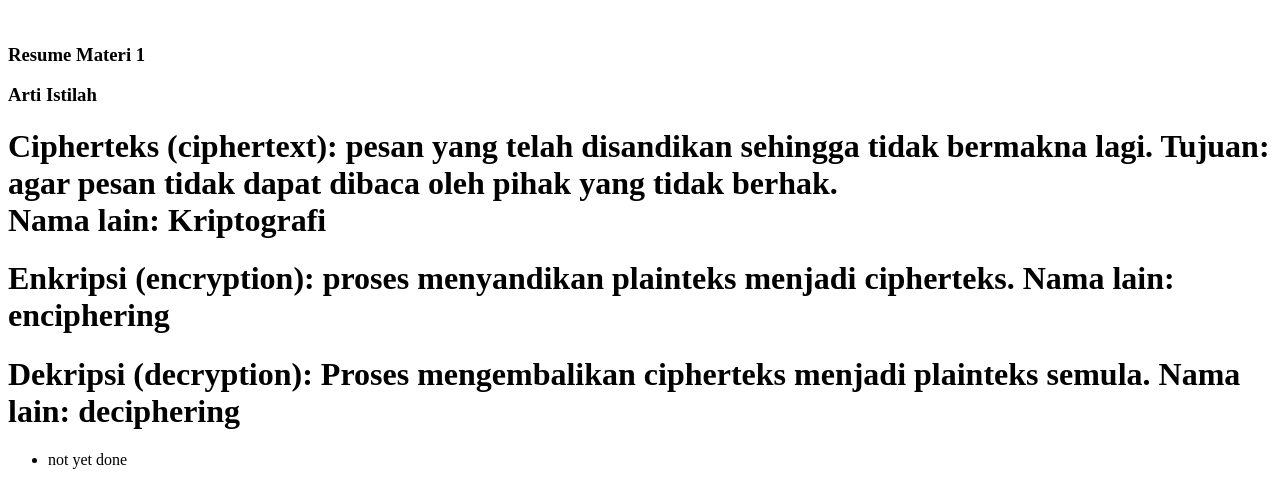
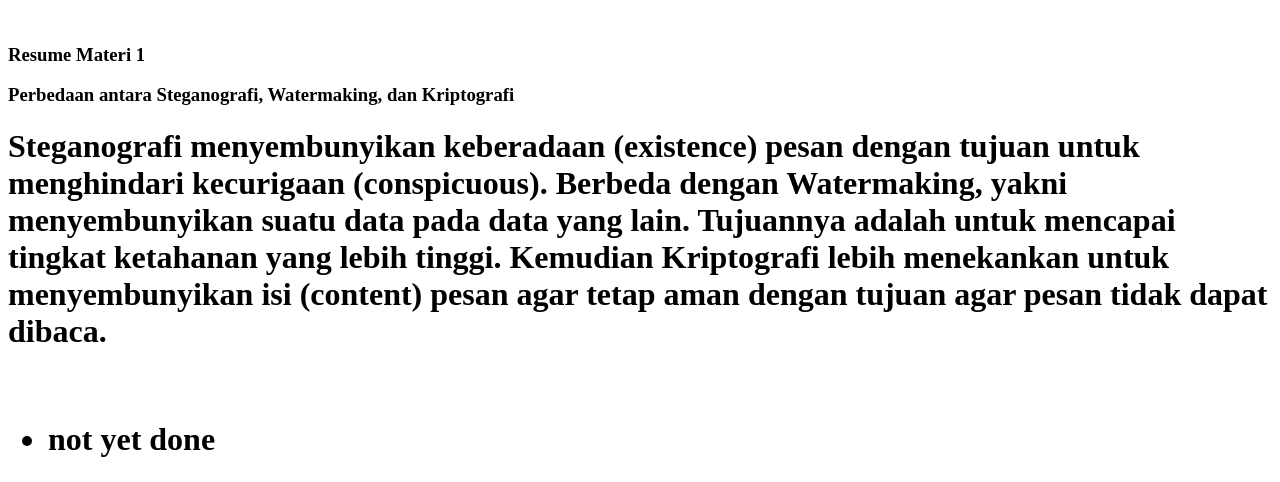
Before and after one commit to kelas177B/beruangmalam, a plain HTML site: page index.html in a window 1280 px wide. Shown: the part 73-555 px from the top of the page. Drawn offline with Linux system fonts and the light colour scheme.

Commit message:
Update index.html

```diff
--- a/index.html
+++ b/index.html
@@ -10,10 +10,14 @@
     <h1 id="header">Header</h1>
     <img src="">
     <h3 id="image_label">Resume Materi 1</h3>
-    <h3 id="image_label">Arti Istilah</h3>
-    <h1> Cipherteks (ciphertext): pesan yang telah disandikan sehingga tidak bermakna lagi. Tujuan: agar pesan tidak dapat dibaca oleh pihak yang tidak berhak. <br> Nama lain: Kriptografi </h1>
-    <h1> Enkripsi (encryption): proses menyandikan plainteks menjadi cipherteks. Nama lain: enciphering </h1>
-    <h1> Dekripsi (decryption): Proses mengembalikan cipherteks menjadi plainteks semula. Nama lain: deciphering </h1>
+    <h3 id="image_label"> Perbedaan antara Steganografi, Watermaking, dan Kriptografi </h3>
+    <h1> Steganografi menyembunyikan keberadaan (existence) pesan dengan tujuan untuk menghindari kecurigaan (conspicuous).
+         Berbeda dengan Watermaking, yakni menyembunyikan suatu data pada data yang lain. Tujuannya adalah untuk mencapai tingkat ketahanan yang lebih tinggi.
+         Kemudian Kriptografi lebih menekankan untuk menyembunyikan isi (content) pesan agar tetap aman dengan tujuan agar pesan tidak dapat dibaca.</h1>
+    <br>
+    <h1> <h/1>
+
+
     <div>
         <ul>
             <li>not yet done</li>
```
